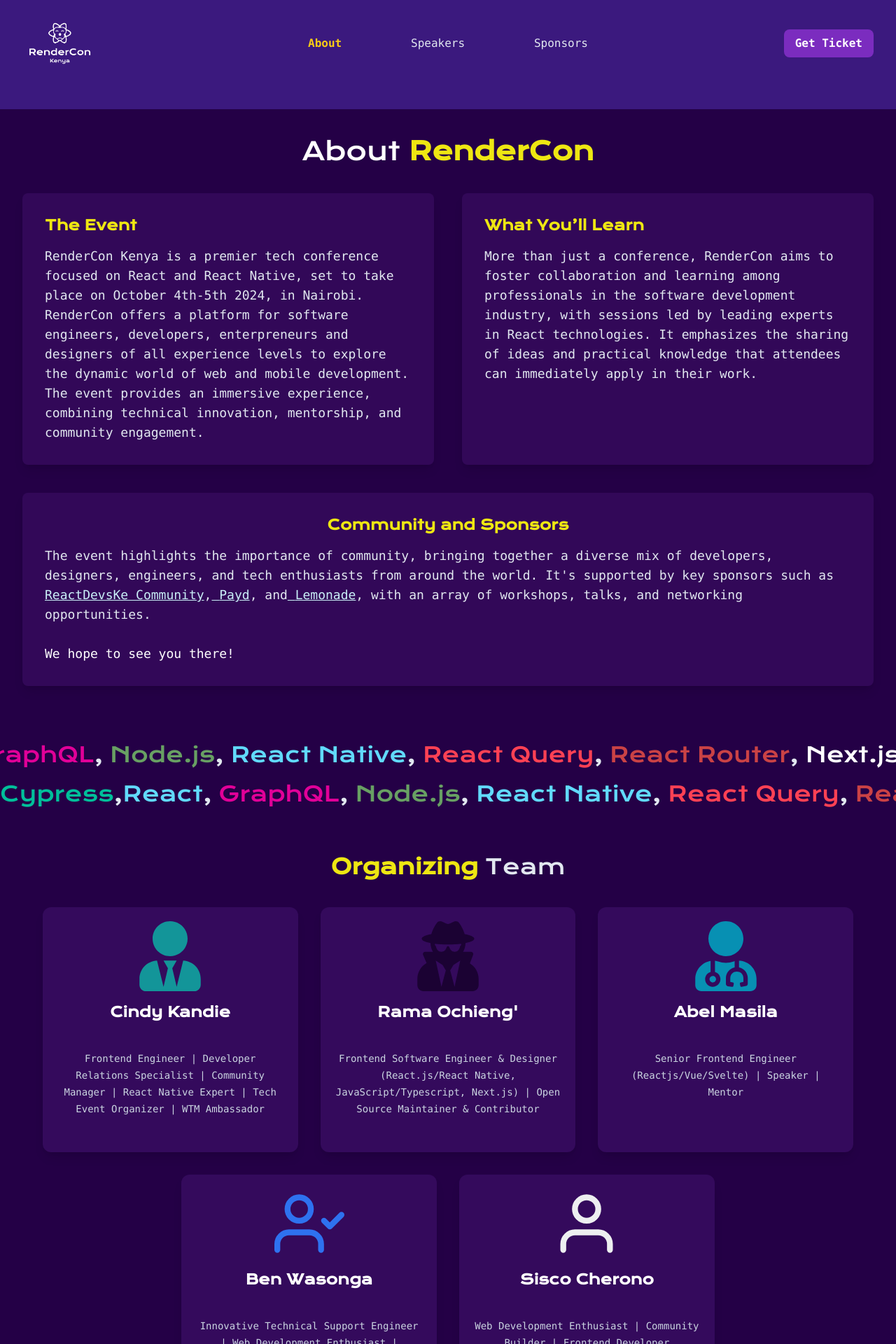
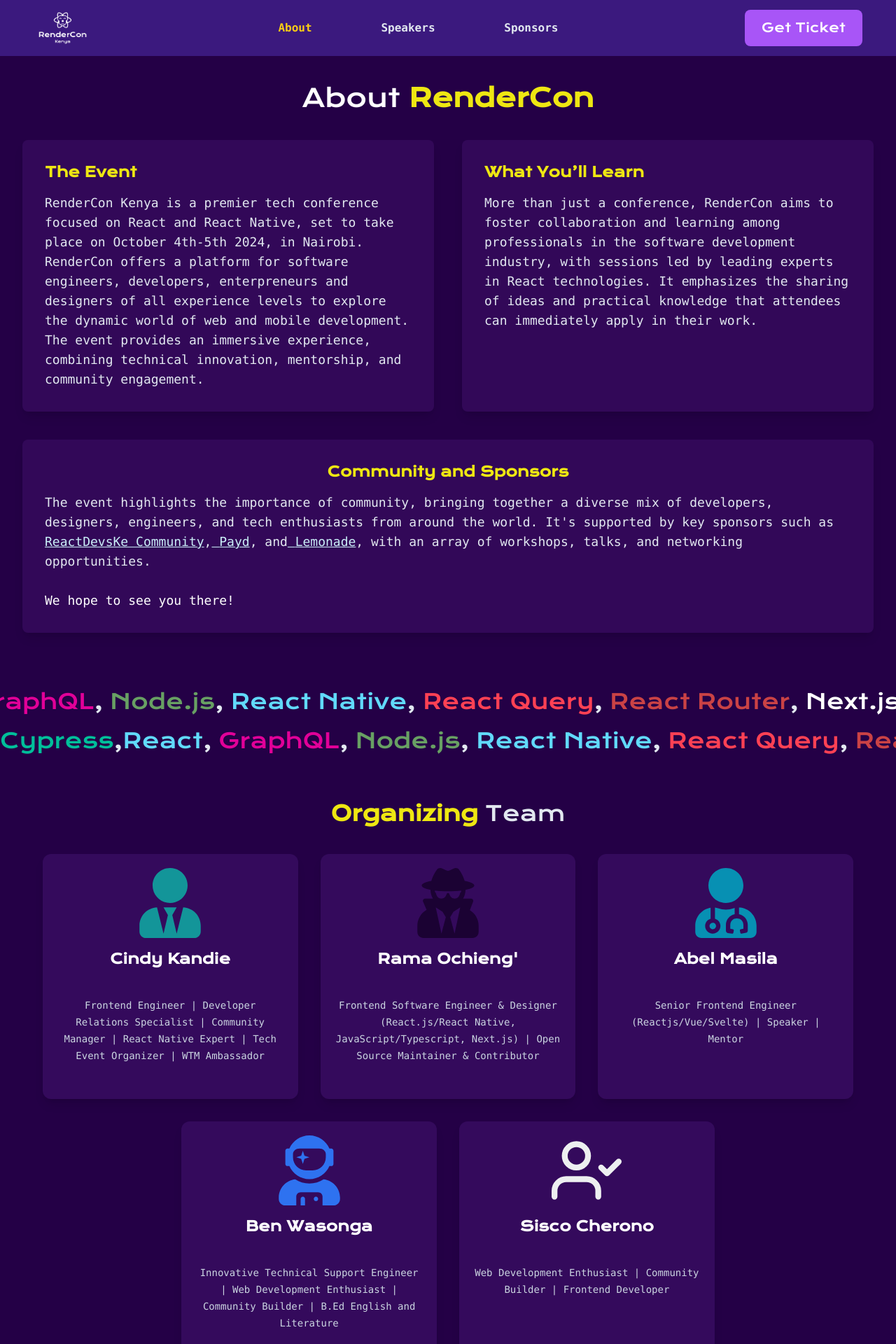
Before and after one commit to rendercon/RenderconKeWeb, a Next.js app: page /about in a window 1280 px wide. Shown: the top 1920 px of the page at 70% size. Built offline with nearby package versions, Linux system fonts and the light colour scheme.

Commit message:
Ft/style marque (#39)
* Adjust speaker grid in mobile container for better uiux

* Adjust community copy

* Adjust copyright text

* Make a few adjustments just to make it look and feel better

---------

Co-authored-by: cindykandie <cindy.kandie@globallinkplus.com>

```diff
--- a/src/app/components/Footer.tsx
+++ b/src/app/components/Footer.tsx
@@ -7,7 +7,7 @@
     <footer
       id="contacts"
       aria-label="Contacts"
-      className="py-6 bg-[#240046] border-t-[2px] border-[#42208c]"
+      className="py-6 bg-[#240046]"
     >
       <div className="flex flex-col justify-center gap-9">
         <EventsInfo />
--- a/src/app/components/Header.tsx
+++ b/src/app/components/Header.tsx
@@ -1,103 +1,100 @@
-'use client'
+"use client";
 
-import Link from 'next/link'
-import { Button } from './Button'
-import { Container } from './Container'
-import Navbar from './Navbar'
-import renderconWB from '@/app/images/logos/Rendercon-wb.png'
-import Image from 'next/image'
-import { useEffect, useState } from 'react'
+import Link from "next/link";
+import { Button } from "./Button";
+import { Container } from "./Container";
+import Navbar from "./Navbar";
+import renderconWB from "@/app/images/logos/Rendercon-wb.png";
+import Image from "next/image";
+import { useEffect, useState } from "react";
 import { RiMenu3Line } from "react-icons/ri";
 import { RxCross2 } from "react-icons/rx";
 
-type TNavbar={
-  scrolled:boolean,
-}
-
-function MobileNavbar({ scrolled }: TNavbar) {
-  const [isMobileMenuOpened, setIsMobileMenuOpened] = useState(false)
-
-  const closeMenu = () => {
-    setIsMobileMenuOpened(false);
-  };
-
-  return (
-    <header className={`z-50 w-[full] sticky top-0 px-4 ${scrolled ? 'bg-[#240046] bg-opacity-100' : "bg-[#42208c] bg-opacity-80"}`}>
-      <div className={'w-full h-[80px] flex justify-between items-center'}>
-        <Link href="#home"><Image src={renderconWB} alt={'Rendercon white background logo'} unoptimized height={50} /></Link>
-        <button onClick={() => setIsMobileMenuOpened(!isMobileMenuOpened)}>
-          {isMobileMenuOpened ? <RxCross2 className={'text-white text-2xl'} /> : <RiMenu3Line className={'text-white text-2xl'} />}
-        </button>
-      </div>
-      {isMobileMenuOpened &&
-        <div className={'flex flex-col items-end py-4 pl-2'}>
-          <div className={'font-mono text-gray-50 pb-4'}>
-            <Navbar onLinkClick={closeMenu} /> {/* Pass the closeMenu function */}
-          </div>
-          <Button>
-            <Link href="https://paydexp.com/renderconke-2024" target="_blank" rel="noopener noreferrer">Get Ticket</Link>
-          </Button>
-        </div>
-      }
-    </header>
-  )
-}
-
-function LargeScreenNavbar(props: TNavbar){
-  const {scrolled} = props
-
-  return(
-    <header className={`relative z-50 pb-16 lg:pt-8 md:sticky top-0 ${scrolled? 'bg-[#240046] bg-opacity-100' : "bg-[#42208c] bg-opacity-80"}`} >
-      <Container className="flex flex-wrap items-center justify-between align-center sm:justify-between lg:flex-nowrap">
-        <div className="mt-10 lg:mt-0 lg:grow lg:basis-0">
-          <Link href="#home"><Image src={renderconWB} alt={'Rendercon white background logo'} unoptimized height={60}/></Link>
-        </div>
-        <div className={'flex flex-col font-mono text-gray-50 items-center justify-center'}>
-          <Navbar />
-        </div>
-        <div className="mt-5 pl-10  sm:mt-10 sm:flex md:pl-0 lg:pl-0 lg:mt-0 lg:grow lg:basis-0 lg:justify-end">
-          <Button>
-          <Link
-            href="https://paydexp.com/renderconke-2024" target="_blank" rel="noopener noreferrer">Get Ticket</Link>
-          </Button>
-        </div>
-      </Container>
-    </header>
-  )
-
-}
-
+type TNavbar = {
+  scrolled: boolean;
+};
 
 export function Header() {
   const [scrolled, setScrolled] = useState(false);
-  const [showMobileMenu, setShowMobileMenu] = useState(false)
+  const [isMobileMenuOpened, setIsMobileMenuOpened] = useState(false);
+  const [isMobileView, setIsMobileView] = useState(false);
 
   useEffect(() => {
-    const checkScroll = () => {
+    const handleScroll = () => {
       setScrolled(window.scrollY > 200);
     };
 
-    window.addEventListener('scroll', checkScroll);
-    return () => window.removeEventListener('scroll', checkScroll);
+    const handleResize = () => {
+      setIsMobileView(window.innerWidth <= 1023);
+    };
+
+    window.addEventListener("scroll", handleScroll);
+    window.addEventListener("resize", handleResize);
+
+    // Initialize on mount
+    handleResize();
+
+    return () => {
+      window.removeEventListener("scroll", handleScroll);
+      window.removeEventListener("resize", handleResize);
+    };
   }, []);
 
-  useEffect(() => {
-    function checkInnerWidth(){
-      if (window.innerWidth <= 1023) {
-        setShowMobileMenu(true);
-      }else{
-        setShowMobileMenu(false)
-      }
-    }
-
-    checkInnerWidth();
-
-    window.addEventListener('resize', checkInnerWidth)
-    return () => window.removeEventListener('resize', checkInnerWidth)
-  }, [])
-
+  const toggleMenu = () => setIsMobileMenuOpened(!isMobileMenuOpened);
+  const closeMenu = () => setIsMobileMenuOpened(false);
 
   return (
-    showMobileMenu ? <MobileNavbar scrolled={scrolled}/> : <LargeScreenNavbar scrolled={scrolled}/>
-  )
+    <header
+      className={`z-50 w-full sticky top-0 px-4 transition-all duration-300 ${
+        scrolled ? "bg-[#240046] bg-opacity-100" : "bg-[#42208c] bg-opacity-80"
+      }`}
+    >
+      <Container className="flex justify-between items-center h-[80px]">
+        <Link href="#home">
+          <Image
+            src={renderconWB}
+            alt="Rendercon white background logo"
+            unoptimized
+            height={50}
+          />
+        </Link>
+
+        {/* Show menu button on mobile */}
+        {isMobileView ? (
+          <button onClick={toggleMenu} className="-mr-6">
+            {isMobileMenuOpened ? (
+              <RxCross2 className="text-white text-2xl hover:text-yellow-500" />
+            ) : (
+              <RiMenu3Line className="text-white text-2xl hover:text-yellow-500" />
+            )}
+          </button>
+        ) : (
+          <div className="flex items-center justify-between w-full">
+            <Navbar /> {/* Full Navbar links */}
+            <a
+              href="https://paydexp.com/renderconke-2024"
+              className="text-md md:text-lg bg-purple-500 hover:bg-yellow-500 text-white py-3 px-6 rounded-lg transition-colors duration-300"
+            >
+              Get Ticket
+            </a>
+          </div>
+        )}
+      </Container>
+
+      {/* Mobile Menu */}
+      {isMobileMenuOpened && isMobileView && (
+        <div className="flex flex-col items-end py-4 pl-2">
+          <div className="font-mono text-gray-50 pb-4">
+            <Navbar onLinkClick={closeMenu} /> {/* Mobile Navbar links */}
+          </div>
+          <a
+            href="https://paydexp.com/renderconke-2024"
+            className="text-sm md:text-md bg-purple-500 hover:bg-yellow-500 text-white py-3 px-6 rounded-lg transition-colors duration-300"
+          >
+            Get Ticket
+          </a>
+        </div>
+      )}
+    </header>
+  );
 }
--- a/src/app/components/Hero.tsx
+++ b/src/app/components/Hero.tsx
@@ -1,5 +1,5 @@
-import React from 'react'
-import { Container } from './Container'
+import React from "react";
+import { Container } from "./Container";
 
 const Hero = () => {
   return (
@@ -9,25 +9,30 @@
           <h1 className="font-display text-2xl sm:text-4xl lg:text-6xl font-bold tracking-tighter text-slate-200 text-center">
             <span className="sr-only">RenderconKe - </span> RenderCon KE 2024
           </h1>
-          <div className="mt-4 md:mt-6 space-y-4 sm:space-y-6 font-display text-sm md:text-2xl tracking-tight text-slate-300 font-mono">
-            <p className='text-center'>
-              RenderCon Kenya invites you to explore the ever-evolving universe of React and React Native.
-              Unite with software engineers, developers, and designers from all levels of expertise, and engage in an unforgettable experience of innovation, mentorship, and community spirit.
+          <div className="mt-4 md:mt-6 space-y-4 sm:space-y-6 font-display text-sm md:text-xl lg:text-2xl xl:text-3xl tracking-tight text-slate-300 font-mono">
+            <p className="text-center">
+              RenderCon Kenya invites you to explore the ever-evolving universe
+              of React and React Native. Unite with software engineers,
+              developers, and designers from all levels of expertise, and engage
+              in an unforgettable experience of innovation, mentorship, and
+              community spirit.
             </p>
-            <p className='text-center'>
-              This is more than just a conference - it&apos;s an opportunity to connect, share, and learn from the brightest minds in the industry.
+            <p className="text-center">
+              This is more than just a conference - it&apos;s an opportunity to
+              connect, share, and learn from the brightest minds in the
+              industry.
             </p>
           </div>
           <div className="w-full flex flex-col lg:flex-row items-center justify-center text-md lg:text-2xl font-mono text-yellow-400 mt-8 sm:mt-10 font-bold">
-            <p className='mr-2 flex items-center'>
+            <p className="mr-2 flex items-center">
               <time dateTime="2024-10-04">4th</time> -
               <time dateTime="2024-10-05"> 5th October 2024</time>
-              <p className={'hidden lg:block'}>•</p>
+              <p className={"hidden lg:block"}>•</p>
             </p>
-            <p className={'ml-2'}>Nairobi, Kenya</p>
+            <p className={"ml-2"}>Nairobi, Kenya</p>
           </div>
 
-          <div className='pt-8 sm:pt-10 lg:flex'>
+          <div className="pt-8 sm:pt-10 lg:flex">
             {/* <div className='pb-10 lg:pr-10'>
 
             <a
@@ -36,15 +41,15 @@
 
             </div> */}
 
+            <div className="flex items-center align-center justify-center lg:mx-auto">
 
-          <div className='flex items-center align-center justify-center lg:mx-auto'>
-
-            <a
-            className="inline-flex justify-center rounded-lg bg-[#7b2cbf] px-4 py-2 text-base font-semibold font-mono text-white cursor-pointer hover:bg-[#9d4edd] focus:outline-none focus-visible:outline-2 focus-visible:outline-offset-2 focus-visible:outline-slate-500 active:text-white/70"
-            href="https://paydexp.com/renderconke-2024" target="_blank" rel="noopener noreferrer">Get Ticket</a>
-
-          </div>
-
+                <a
+                  href="https://paydexp.com/renderconke-2024"
+                  className="text-md md:text-lg bg-purple-500 hover:bg-yellow-500 text-white py-3 px-6 rounded-lg transition-colors duration-300"
+                >
+                  Get Ticket
+                </a>
+            </div>
           </div>
 
           {/* <dl className="mt-10 grid grid-cols-2 gap-x-10 gap-y-6 font-mono sm:mt-16 sm:gap-x-16 sm:gap-y-10 sm:text-center lg:auto-cols-auto lg:grid-flow-col lg:grid-cols-none lg:justify-center lg:text-left">
@@ -64,7 +69,7 @@
         </div>
       </Container>
     </div>
-  )
-}
+  );
+};
 
-export default Hero
+export default Hero;
--- a/src/app/components/Navbar.tsx
+++ b/src/app/components/Navbar.tsx
@@ -1,34 +1,25 @@
-"use client"
-import Link from 'next/link'
-import { useState, useEffect } from 'react'
-import React from 'react'
+"use client";
+import Link from 'next/link';
+import { useState, useEffect } from 'react';
 
 type NavbarProps = {
   onLinkClick?: () => void;
-}
+};
 
 function Navbar({ onLinkClick }: NavbarProps) {
-  const [isMounted, setIsMounted] = useState(false);
-  const [activePath, setActivePath] = useState<string | null>(null);
+  const [activePath, setActivePath] = useState<string>("");
 
   useEffect(() => {
-    // Only run this effect on the client (after component has mounted)
-    setIsMounted(true);
-
     if (typeof window !== 'undefined') {
       const currentPath = window.location.hash || window.location.pathname;
       setActivePath(currentPath);
     }
-  }, []);
+  }, []); // Runs only once, when component mounts
 
-  const isActive = (href: string) => {
-    return activePath === href;
-  };
-
-  if (!isMounted) return null; // Prevent SSR issues by not rendering the component until it's mounted
+  const isActive = (href: string) => activePath === href;
 
   return (
-    <ul className="w-full lg:w-[400px] flex flex-col items-end h-[120px] lg:h-auto lg:flex-row font-mono justify-between lg:items-center">
+    <ul className="w-full lg:w-[400px] flex flex-col items-end h-[120px] lg:h-auto lg:flex-row font-mono justify-between lg:items-center md:mx-auto font-semibold">
       <li onClick={onLinkClick}>
         <Link href="/about" className={`${isActive("/about") ? 'font-extrabold text-yellow-400' : 'text-slate-200'}`}>
           About
--- a/src/app/components/Organisers.tsx
+++ b/src/app/components/Organisers.tsx
@@ -1,7 +1,9 @@
 import React from 'react';
 import { Container } from './Container';
-import { FaUserTie, FaUserMd,  FaUserSecret } from 'react-icons/fa';
+import { FaUserTie, FaUserMd,  FaUserSecret, FaUserAstronaut } from 'react-icons/fa';
 import { FiUserCheck, FiUser } from 'react-icons/fi';
+import { BsPersonBadge } from 'react-icons/bs';
+
 
 type Organisers = {
   name: string;
@@ -31,13 +33,13 @@
   },
   {
     name: "Ben Wasonga",
-    icon: <FiUserCheck className="text-[#2e72f0] h-[100px] w-[100px]" />, // Icon for trustworthiness and involvement
+    icon: <FaUserAstronaut className="text-[#2e72f0] h-[100px] w-[100px]" />, // Icon for trustworthiness and involvement
     link: "https://www.linkedin.com/in/benwasonga/",
     description: 'Innovative Technical Support Engineer | Web Development Enthusiast | Community Builder | B.Ed English and Literature',
   },
   {
     name: "Sisco Cherono",
-    icon: <FiUser className="text-[#edeff0] h-[100px] w-[100px]" />, // Simple user icon for versatility
+    icon: <FiUserCheck className="text-[#edeff0] h-[100px] w-[100px]" />, // Simple user icon for versatility
     link: "https://www.linkedin.com/company/renderconke/",
     description: 'Web Development Enthusiast | Community Builder | Frontend Developer',
   },
--- a/src/app/components/Partners.tsx
+++ b/src/app/components/Partners.tsx
@@ -8,6 +8,7 @@
 import LogoOscaNairobi from '../images/logos/osca_nairobi_logo.jpg';
 import LogoSpaceYaTech from '../images/logos/SPACEYATECH_LOGO.jpg';
 import LogoSupaBase from '../images/logos/supabase_logo_wordmark.png';
+import Technologies from './Technologies';
 
 type Partners = {
     name: string;
@@ -55,7 +56,7 @@
     return (
         <section id="partners" aria-label="Partners" className="sm:py-2">
             <Container>
-                <h2 className="mx-auto max-w-2xl text-center font-display text-3xl font-medium tracking-tighter text-slate-200 sm:text-5xl">
+                <h2 className="mx-auto max-w-2xl text-center font-display text-3xl font-medium tracking-tighter text-slate-200 lg:text-5xl">
                     Sponsors & Partners Hall of Fame
                 </h2>
 
@@ -79,6 +80,9 @@
                     </a>
                 </p>
             </Container>
+            <div className='mt-16'>
+      <Technologies/>
+      </div>
         </section>
     );
 };
--- a/src/app/components/Sponsors.tsx
+++ b/src/app/components/Sponsors.tsx
@@ -5,6 +5,8 @@
 import LogoLemonade from "../images/logos/lemonade.png";
 import LogoPayd from "../images/logos/payd.png";
 import LogoReactDevsKe from "../images/logos/ReactdevskeLogo.png";
+import { Button } from "./Button";
+import Link from "next/link";
 
 type Sponsors = {
   name: string;
@@ -15,9 +17,27 @@
 };
 
 const sponsors: Sponsors[] = [
-  { name: "ReactDevsKe", logo: LogoReactDevsKe, link: "https://reactdevske.org", height: 100, width: 200},
-    { name: "Lemonade", logo: LogoLemonade, link: "https://mylemonade.io/", height: 200, width: 500},
-  { name: "Payd", logo: LogoPayd, link: "https://paydexp.com/", height: 200, width: 300},
+  {
+    name: "ReactDevsKe",
+    logo: LogoReactDevsKe,
+    link: "https://reactdevske.org",
+    height: 200,
+    width: 500,
+  },
+  {
+    name: "Lemonade",
+    logo: LogoLemonade,
+    link: "https://mylemonade.io/",
+    height: 200,
+    width: 500,
+  },
+  {
+    name: "Payd",
+    logo: LogoPayd,
+    link: "https://paydexp.com/",
+    height: 200,
+    width: 300,
+  },
 ];
 
 const Sponsors = () => {
@@ -32,17 +52,21 @@
   };
 
   return (
-    <section id="sponsors" aria-label="Sponsors" className="py-8 sm:py-32 text-sm md:text-xl">
+    <section
+      id="sponsors"
+      aria-label="Sponsors"
+      className="py-8 sm:py-24 text-sm md:text-xl"
+    >
       <Container>
         <h2 className="mx-auto max-w-2xl text-center font-display text-3xl font-medium tracking-tighter text-slate-200 lg:text-5xl">
           Our Sponsors
         </h2>
-        <div className="mx-auto flex items-center justify-center gap-12 mt-12 flex-col md:flex-row">
+        <div className="mx-auto flex items-center justify-center gap-6 mt-8 flex-col md:flex-row">
           {sponsors.length > 0 ? (
             sponsors.map((sponsor) => (
               <div
                 key={sponsor.name}
-                className="flex  items-center justify-center md:border-b-0 border-b-2 py-10"
+                className="flex  items-center justify-center py-6"
               >
                 <a
                   href={sponsor.link}
@@ -75,15 +99,14 @@
             </p>
           )}
         </div>
-        <div className="flex justify-center pt-16">
-  <a
-    href="/sponsorships"
-    className="text-md md:text-xl hover:underline hover: text-[#eee712]"
-  >
-    Learn More About Our Sponsors..
-  </a>
-</div>
-
+        <div className="flex justify-center pt-8">
+          <a
+            href="/sponsorships"
+            className="text-md md:text-lg bg-purple-500 hover:bg-yellow-500 text-white py-3 px-6 rounded-lg transition-colors duration-300"
+            >
+            Learn More About Our Sponsors
+          </a>
+        </div>
       </Container>
     </section>
   );
--- a/src/app/sponsorships/page.tsx
+++ b/src/app/sponsorships/page.tsx
@@ -195,8 +195,8 @@
             <a
               href="#"
               onClick={handleEmailClick}
-              className="text-2xl bg-purple-500 hover:bg-yellow-500 text-white py-3 px-6 rounded-lg"
-            >
+              className="text-md md:text-lg bg-purple-500 hover:bg-yellow-500 text-white py-3 px-6 rounded-lg transition-colors duration-300"
+              >
               Become a Sponsor
             </a>
           </div>
```
Also changed, not shown: src/app/components/Community.tsx (+25 -14 lines), src/app/components/EventsInfo.tsx (+2 -11 lines), src/app/components/Speakers.tsx (+51 -34 lines), src/app/images/logos/ReactdevskeLogo.png.
